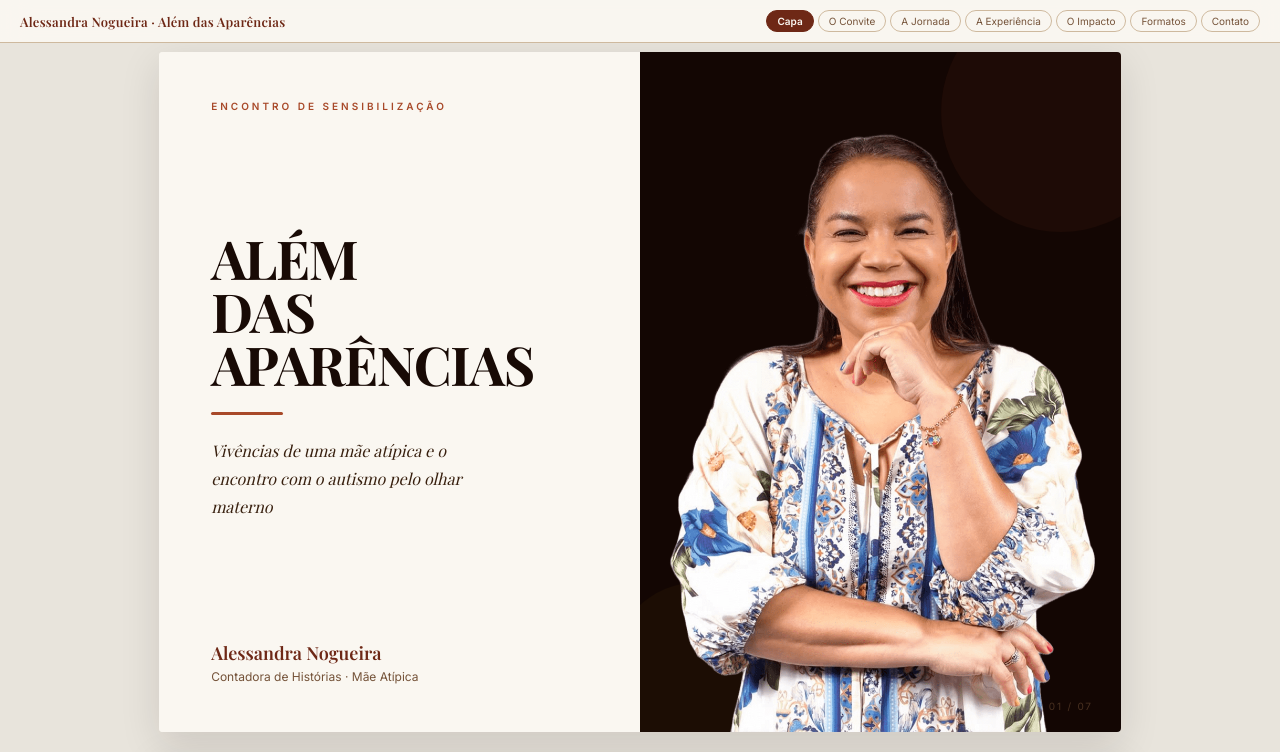
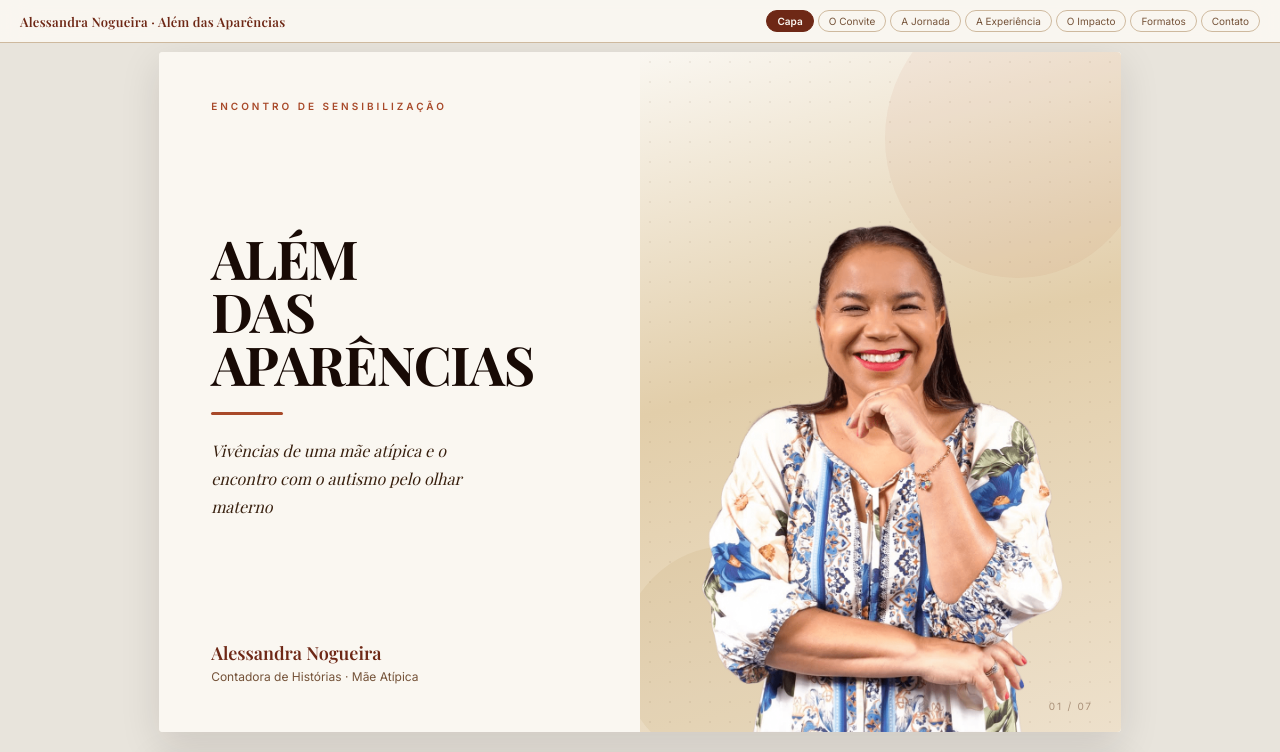
Before and after one commit to cttbiel/alem-das-aparencias, a React (Vite) app: page / in a window 1280 px wide. Shown: the top 752 px of the page. Built offline with nearby package versions, Linux system fonts and the light colour scheme; a web font is replaced by a local one.

Commit message:
Update media_kit_alessandra.tsx

```diff
--- a/src/media_kit_alessandra.tsx
+++ b/src/media_kit_alessandra.tsx
@@ -252,7 +252,7 @@ const S1 = () => (
       </div>
     </div>
 
-    {/* Coluna direita — imagem full-bleed, base alinhada */}
+    {/* Coluna direita — fundo claro editorial + bolinhas; foto apoiada na base */}
     <div
       style={{
         margin: 0,
@@ -260,34 +260,46 @@ const S1 = () => (
         height: "100%",
         width: "100%",
         minHeight: 0,
-        backgroundColor: "#130603",
         position: "relative",
         overflow: "hidden",
         boxSizing: "border-box",
+        background: `linear-gradient(165deg, ${C.light} 0%, ${C.wheatPale} 45%, ${C.mid} 100%)`,
       }}
     >
       <div
         style={{
           position: "absolute",
-          top: -60,
-          right: -60,
-          width: 240,
-          height: 240,
-          borderRadius: "50%",
-          backgroundColor: C.terracotta,
-          opacity: 0.07,
+          inset: 0,
+          backgroundImage: `radial-gradient(${C.muted}26 1px, transparent 1px)`,
+          backgroundSize: "20px 20px",
+          opacity: 0.55,
+          pointerEvents: "none",
         }}
       />
       <div
         style={{
           position: "absolute",
-          bottom: -30,
-          left: -30,
-          width: 180,
-          height: 180,
+          top: "-8%",
+          right: "-6%",
+          width: "min(55%, 280px)",
+          height: "min(55%, 280px)",
+          borderRadius: "50%",
+          backgroundColor: C.terracotta,
+          opacity: 0.06,
+          pointerEvents: "none",
+        }}
+      />
+      <div
+        style={{
+          position: "absolute",
+          bottom: "-5%",
+          left: "-4%",
+          width: "min(45%, 220px)",
+          height: "min(45%, 220px)",
           borderRadius: "50%",
           backgroundColor: C.ochre,
           opacity: 0.07,
+          pointerEvents: "none",
         }}
       />
       {IMG_CAPA ? (
@@ -295,19 +307,21 @@ const S1 = () => (
           src={IMG_CAPA}
           alt="Alessandra Nogueira"
           style={{
-            position: "absolute",
-            inset: 0,
+            position: "relative",
+            zIndex: 1,
             width: "100%",
             height: "100%",
             margin: 0,
             padding: 0,
             display: "block",
-            objectFit: "cover",
+            objectFit: "contain",
             objectPosition: "bottom center",
           }}
         />
       ) : (
-        <Slot src={null} alt="" h="100%" w="100%" pos="bottom center" dark radius={0} />
+        <div style={{ position: "relative", zIndex: 1, height: "100%", width: "100%" }}>
+          <Slot src={null} alt="" h="100%" w="100%" pos="bottom center" dark={false} radius={0} />
+        </div>
       )}
     </div>
     <PgNum n={1} />
```
